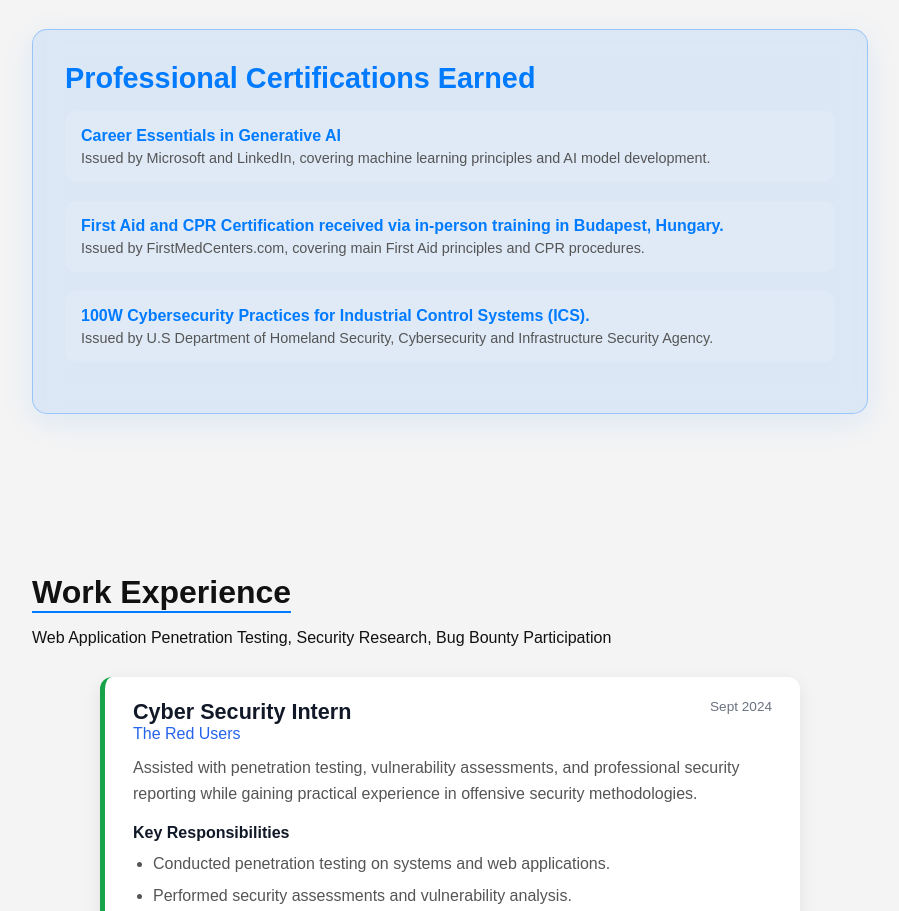
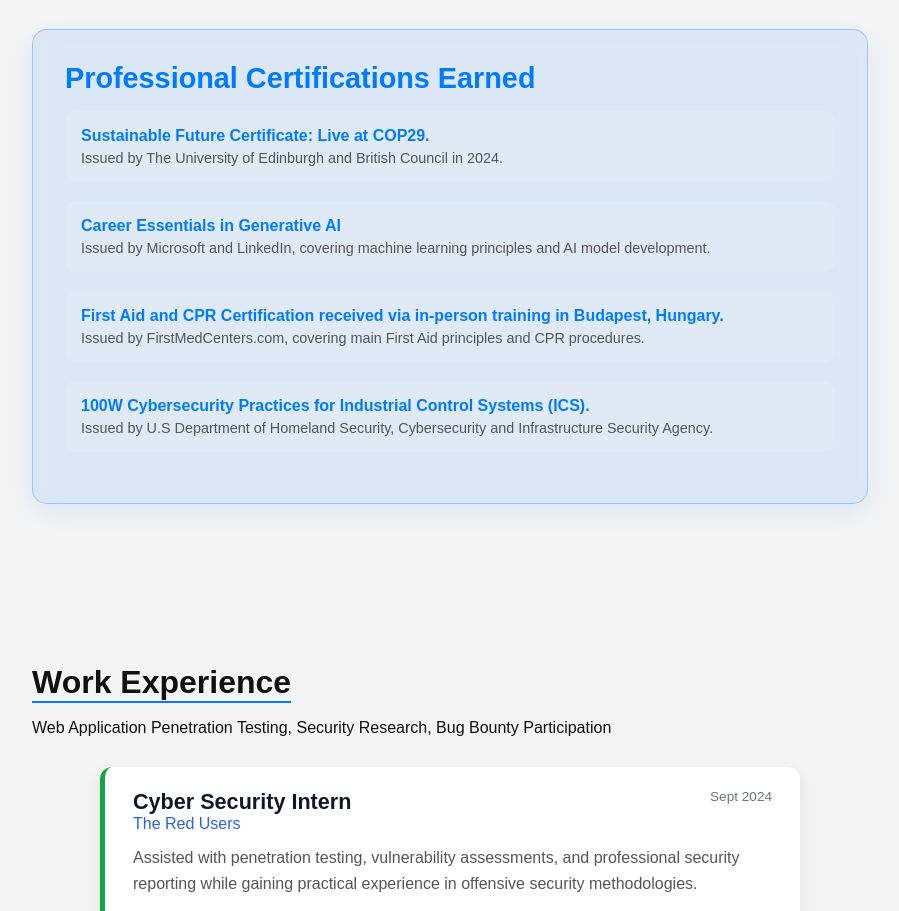
Before and after one commit to SaidSecurity/Portfolio, a plain HTML site: page index.html in a window 1280 px wide. Shown: the part 1004-1915 px from the top of the page, without its empty margins (190-1089 px from the left). Drawn offline with Linux system fonts and the light colour scheme; a script that the page names is missing; files whose address does not match are found by name.

Commit message:
Add files via upload

```diff
--- a/index.html
+++ b/index.html
@@ -110,6 +110,12 @@
             <h3>Professional Certifications Earned</h3>
             <ul>
                 <!-- Only show one certificate on main page -->
+                <li>
+                    <a href="COP29-Cert.pdf" target="_blank">
+                        Sustainable Future Certificate: Live at COP29.
+                    </a>
+                    <small>Issued by The University of Edinburgh and British Council in 2024.</small>
+                </li>
                 <li>
                     <a href="Certificate-Career-Essentials.pdf" target="_blank">
                         Career Essentials in Generative AI
```
